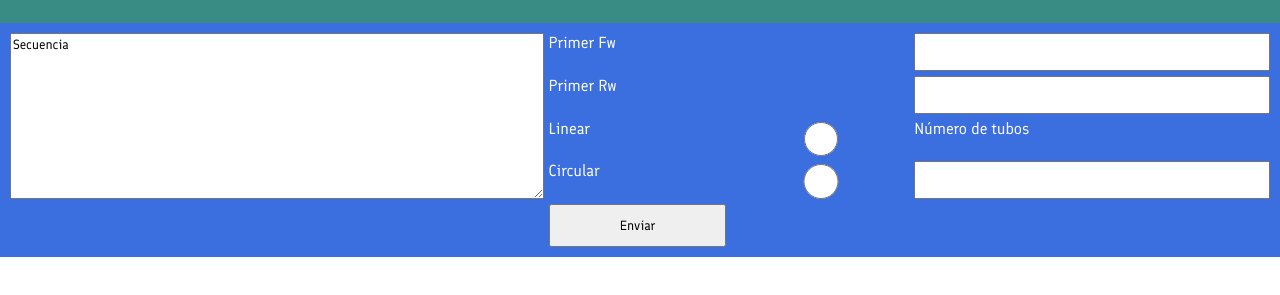
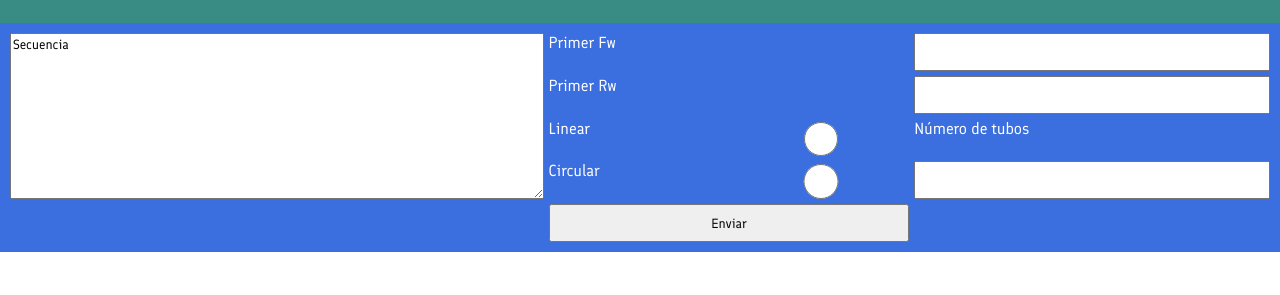
Before and after one commit to michaelito33/miguelbiotec, a plain HTML site: page paginas/pcr.html in a window 1280 px wide. Shown: the part 167-462 px from the top of the page. Drawn offline with Linux system fonts and the light colour scheme.

Commit message:
Update pcr.css

```diff
--- a/recursos/css/paginas/pcr.css
+++ b/recursos/css/paginas/pcr.css
@@ -33,7 +33,7 @@ form{
     grid-area: 4/3/4/3;
 }
 #boton{
-    grid-area: 5/2/ span 2/span 1;
+    grid-area: 5/2/ span 1/span 2;
 }
 #numero{
     grid-area: 4/4/4/4;
```
